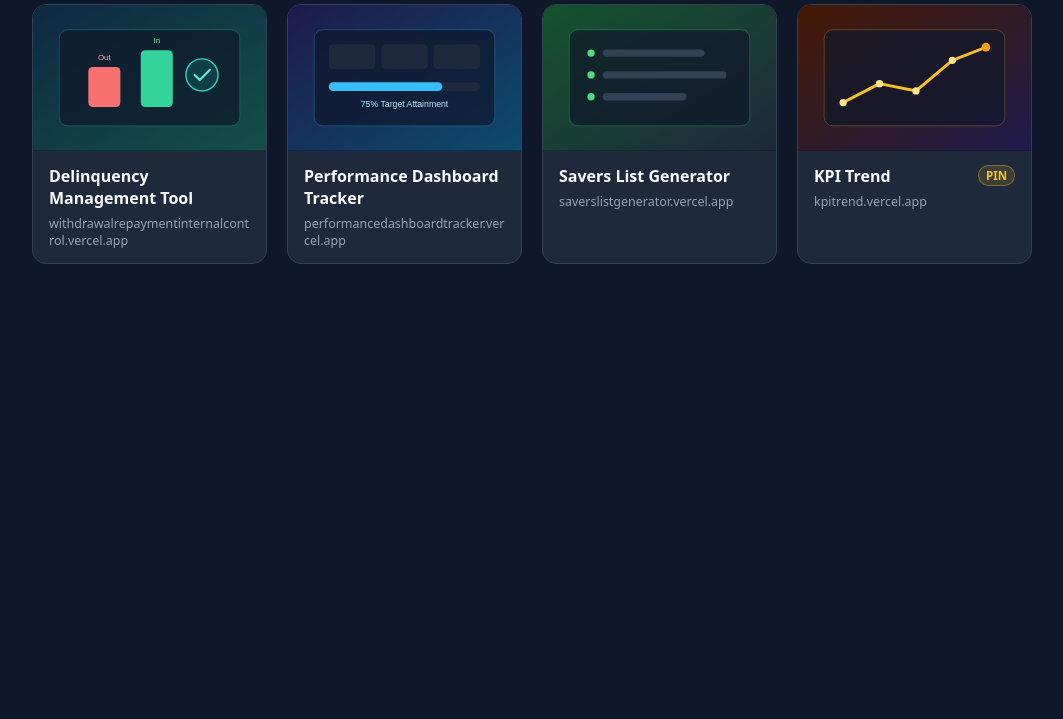
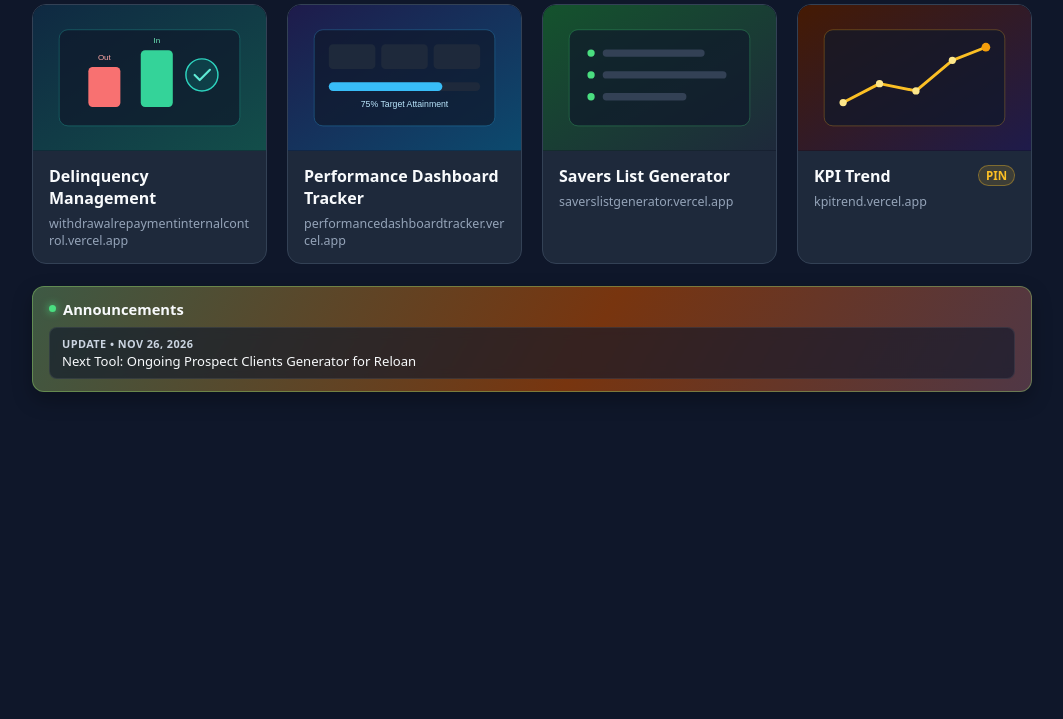
Before and after one commit to monitoringfile/operationaltools, a plain HTML site: page index.html in a window 1280 px wide. Shown: the part 81-800 px from the top of the page, without its empty margins (108-1171 px from the left). Drawn offline with Linux system fonts and the light colour scheme.

```diff
--- a/index.html
+++ b/index.html
@@ -97,6 +97,104 @@
       word-break: break-all;
     }
 
+    /* Compact Color-Changing Announcements Section */
+    .announcements {
+      margin-top: 22px;
+      border-radius: 12px;
+      padding: 12px 16px;
+      border: 1px solid rgba(255, 255, 255, 0.14);
+      background: linear-gradient(120deg, #1e1b4b, #0f766e, #78350f, #1e3a8a);
+      background-size: 300% 300%;
+      box-shadow: 0 8px 20px rgba(0, 0, 0, 0.28);
+      animation: shiftColors 12s ease infinite;
+    }
+
+    .announcements:hover {
+      animation-play-state: paused;
+    }
+
+    @keyframes shiftColors {
+      0% {
+        background-position: 0% 50%;
+        border-color: rgba(56, 189, 248, 0.45);
+      }
+      33% {
+        background-position: 50% 100%;
+        border-color: rgba(52, 211, 153, 0.45);
+      }
+      66% {
+        background-position: 100% 50%;
+        border-color: rgba(251, 191, 36, 0.45);
+      }
+      100% {
+        background-position: 0% 50%;
+        border-color: rgba(56, 189, 248, 0.45);
+      }
+    }
+
+    @media (prefers-reduced-motion: reduce) {
+      .announcements {
+        animation: none;
+        background: #1e293b;
+      }
+    }
+
+    .announcements-header {
+      display: flex;
+      align-items: center;
+      justify-content: space-between;
+      gap: 10px;
+      margin-bottom: 8px;
+    }
+
+    .announcements-title {
+      font-size: 0.92rem;
+      font-weight: 700;
+      display: flex;
+      align-items: center;
+      gap: 7px;
+    }
+
+    .pulse-dot {
+      width: 7px;
+      height: 7px;
+      border-radius: 50%;
+      background: #4ade80;
+      box-shadow: 0 0 8px #4ade80;
+    }
+
+    .announcement-list {
+      list-style: none;
+      display: flex;
+      flex-direction: column;
+      gap: 6px;
+    }
+
+    .announcement-item {
+      background: rgba(15, 23, 42, 0.62);
+      backdrop-filter: blur(6px);
+      border: 1px solid rgba(255, 255, 255, 0.08);
+      border-radius: 8px;
+      padding: 8px 12px;
+      display: flex;
+      flex-direction: column;
+      gap: 2px;
+    }
+
+    .announcement-meta {
+      font-size: 0.68rem;
+      color: #cbd5e1;
+      font-weight: 600;
+      text-transform: uppercase;
+      letter-spacing: 0.04em;
+    }
+
+    .announcement-text {
+      font-size: 0.82rem;
+      color: #f8fafc;
+      line-height: 1.35;
+    }
+
     /* PIN Modal */
     .modal-backdrop {
       position: fixed;
@@ -189,7 +287,7 @@
 </head>
 <body>
   <div class="container">
-    <h1>Operational Tool Links</h1>
+    <h1>Operational Tools</h1>
 
     <div class="card-grid">
       <!-- 1. Withdrawal & Repayment Internal Control -->
@@ -211,7 +309,7 @@
           <path d="M222 96 L229 103 L243 89" fill="none" stroke="#5eead4" stroke-width="3" stroke-linecap="round" stroke-linejoin="round" />
         </svg>
         <div class="card-body">
-          <span class="card-title">Delinquency Management Tool</span>
+          <span class="card-title">Delinquency Management</span>
           <span class="card-url">withdrawalrepaymentinternalcontrol.vercel.app</span>
         </div>
       </a>
@@ -288,6 +386,22 @@
         </div>
       </a>
     </div>
+
+    <!-- Compact Announcements Below the Web Grid -->
+    <section class="announcements" aria-labelledby="announcementsHeading">
+      <div class="announcements-header">
+        <h2 id="announcementsHeading" class="announcements-title">
+          <span class="pulse-dot" aria-hidden="true"></span>
+          Announcements
+        </h2>
+      </div>
+      <ul class="announcement-list">
+        <li class="announcement-item">
+          <span class="announcement-meta">Update &bull; Nov 26, 2026</span>
+          <p class="announcement-text">Next Tool: Ongoing Prospect Clients Generator for Reloan</p>
+        </li>
+      </ul>
+    </section>
   </div>
 
   <!-- PIN Modal for KPI Trend -->
```
